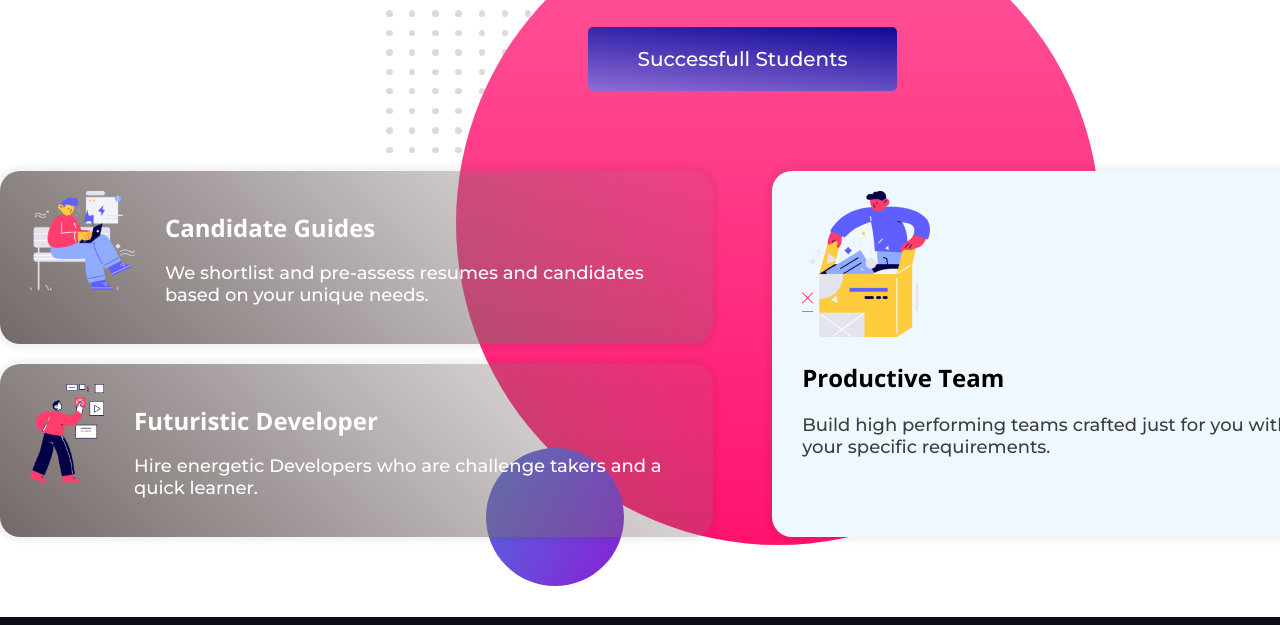
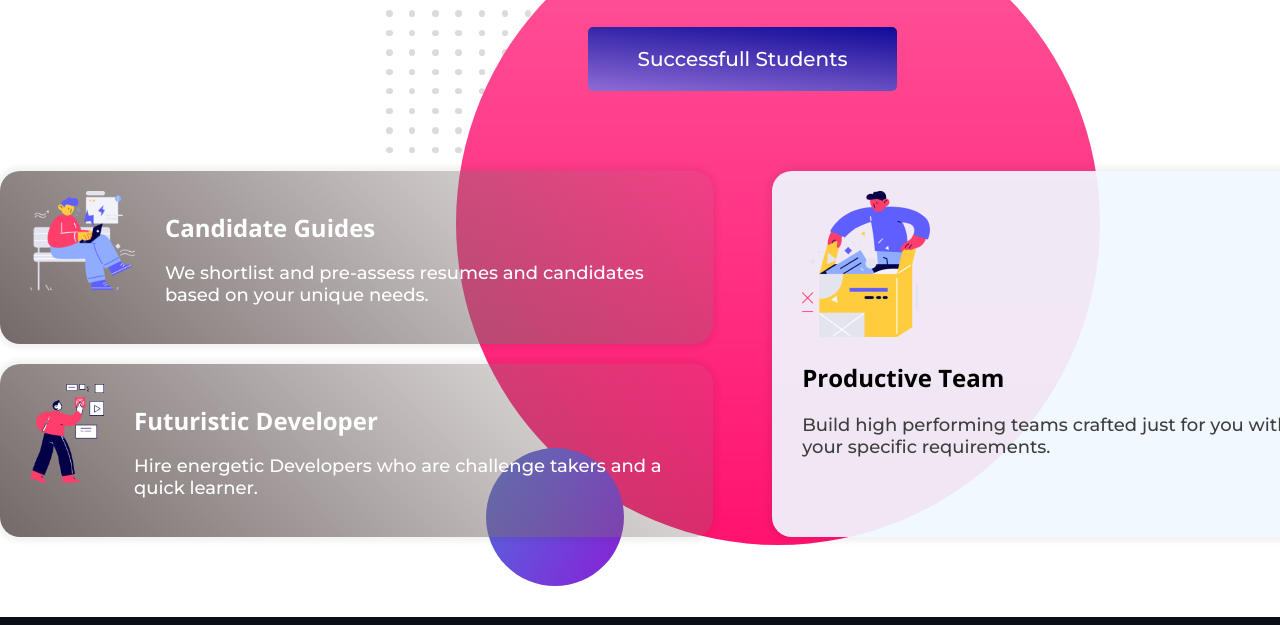
Before and after one commit to devhasibulislam/assignment-01, a plain HTML site: page index.html in a window 1280 px wide. Shown: the part 3054-3679 px from the top of the page. Drawn offline with nearby package versions, Linux system fonts and the light colour scheme.

Commit message:
card bg change: mission 2k22

```diff
--- a/style.css
+++ b/style.css
@@ -291,7 +291,7 @@ h1, h2 {
 
 .cv_card {
     padding: 20px 30px;
-    background-color: aliceblue;
+    background-color: rgba(240, 248, 255, 0.92);
     border-radius: 20px;
     box-shadow: 0 0 5px 5px rgba(0, 0, 0, 0.05);
 }
```
